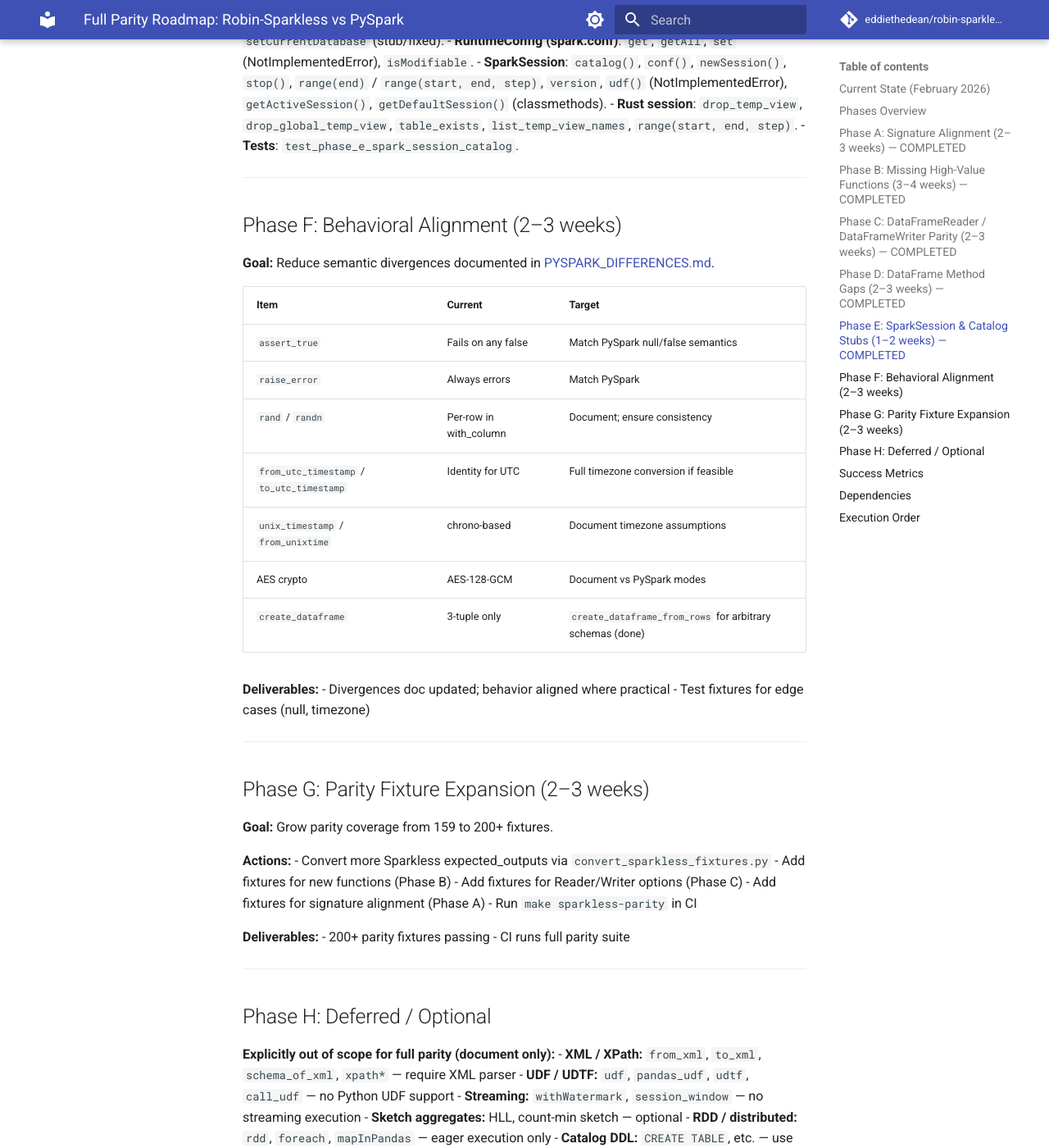
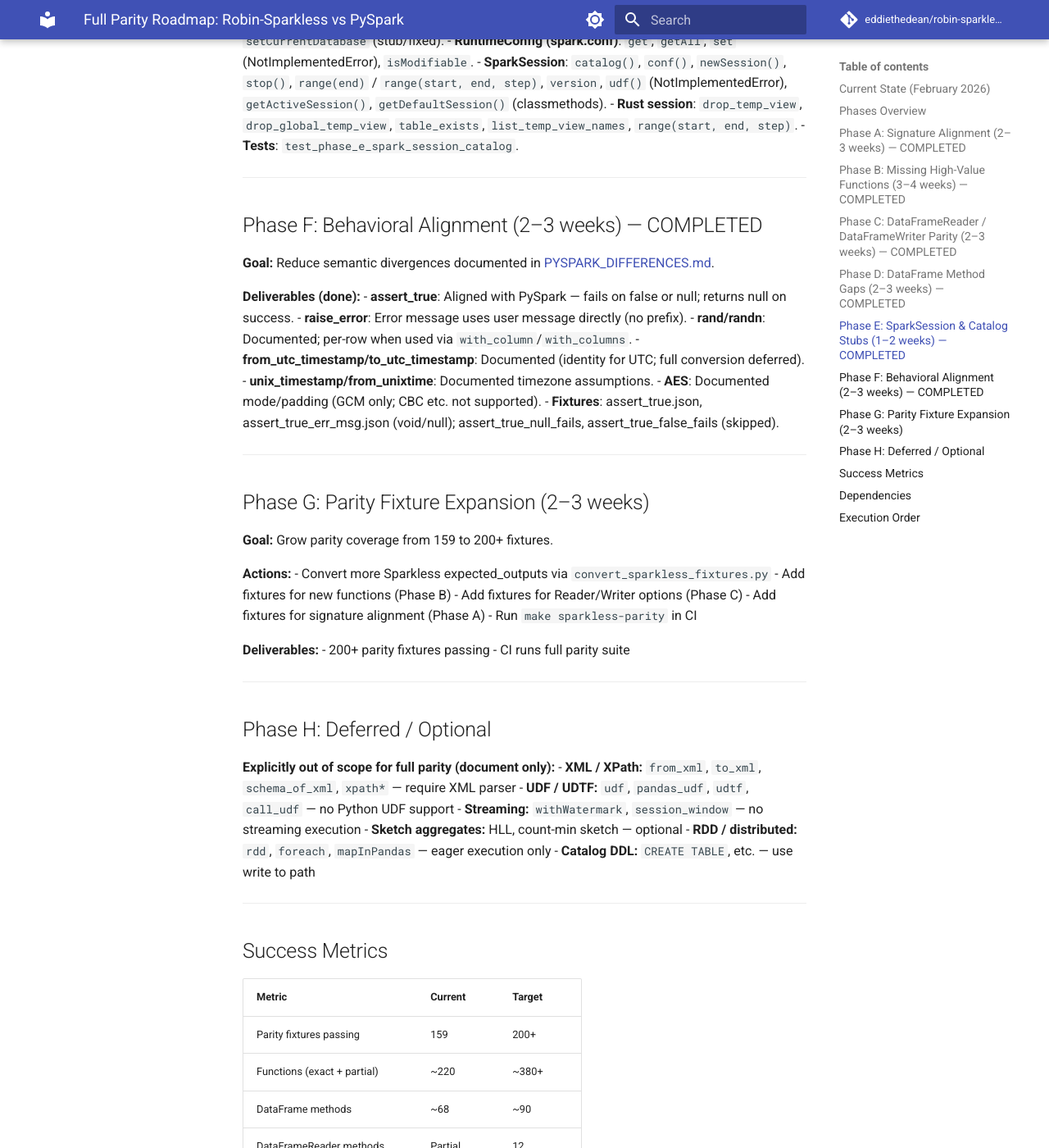
Before and after one commit to eddiethedean/robin-sparkless, an MkDocs documentation site: the page built from docs/FULL_PARITY_ROADMAP.md, in a window 1280 px wide and 1400 px high, scrolled down 4421 px. Shown: the whole window at 82% size. Built offline with MkDocs 1.6.1 and Material for MkDocs 9.7.7, drawn with Linux system fonts in a browser that asks for light colours; comment, search, counter and statistics services are not loaded.

Commit message:
Phase F: assert_true null/false behavior, raise_error message; Makefile CARGO_HOME; Phase E catalog test fix
Co-authored-by: Cursor <cursoragent@cursor.com>

```diff
--- a/docs/FULL_PARITY_ROADMAP.md
+++ b/docs/FULL_PARITY_ROADMAP.md
@@ -126,23 +126,18 @@ A phased plan to achieve full API and behavioral parity between robin-sparkless
 
 ---
 
-## Phase F: Behavioral Alignment (2–3 weeks)
+## Phase F: Behavioral Alignment (2–3 weeks) — COMPLETED
 
 **Goal:** Reduce semantic divergences documented in [PYSPARK_DIFFERENCES.md](PYSPARK_DIFFERENCES.md).
 
-| Item | Current | Target |
-|------|---------|--------|
-| `assert_true` | Fails on any false | Match PySpark null/false semantics |
-| `raise_error` | Always errors | Match PySpark |
-| `rand` / `randn` | Per-row in with_column | Document; ensure consistency |
-| `from_utc_timestamp` / `to_utc_timestamp` | Identity for UTC | Full timezone conversion if feasible |
-| `unix_timestamp` / `from_unixtime` | chrono-based | Document timezone assumptions |
-| AES crypto | AES-128-GCM | Document vs PySpark modes |
-| `create_dataframe` | 3-tuple only | `create_dataframe_from_rows` for arbitrary schemas (done) |
-
-**Deliverables:**
-- Divergences doc updated; behavior aligned where practical
-- Test fixtures for edge cases (null, timezone)
+**Deliverables (done):**
+- **assert_true**: Aligned with PySpark — fails on false or null; returns null on success.
+- **raise_error**: Error message uses user message directly (no prefix).
+- **rand/randn**: Documented; per-row when used via `with_column`/`with_columns`.
+- **from_utc_timestamp/to_utc_timestamp**: Documented (identity for UTC; full conversion deferred).
+- **unix_timestamp/from_unixtime**: Documented timezone assumptions.
+- **AES**: Documented mode/padding (GCM only; CBC etc. not supported).
+- **Fixtures**: assert_true.json, assert_true_err_msg.json (void/null); assert_true_null_fails, assert_true_false_fails (skipped).
 
 ---
 
```
Also changed, not shown: docs/PYSPARK_DIFFERENCES.md (+6 -6 lines), 11 other files.
